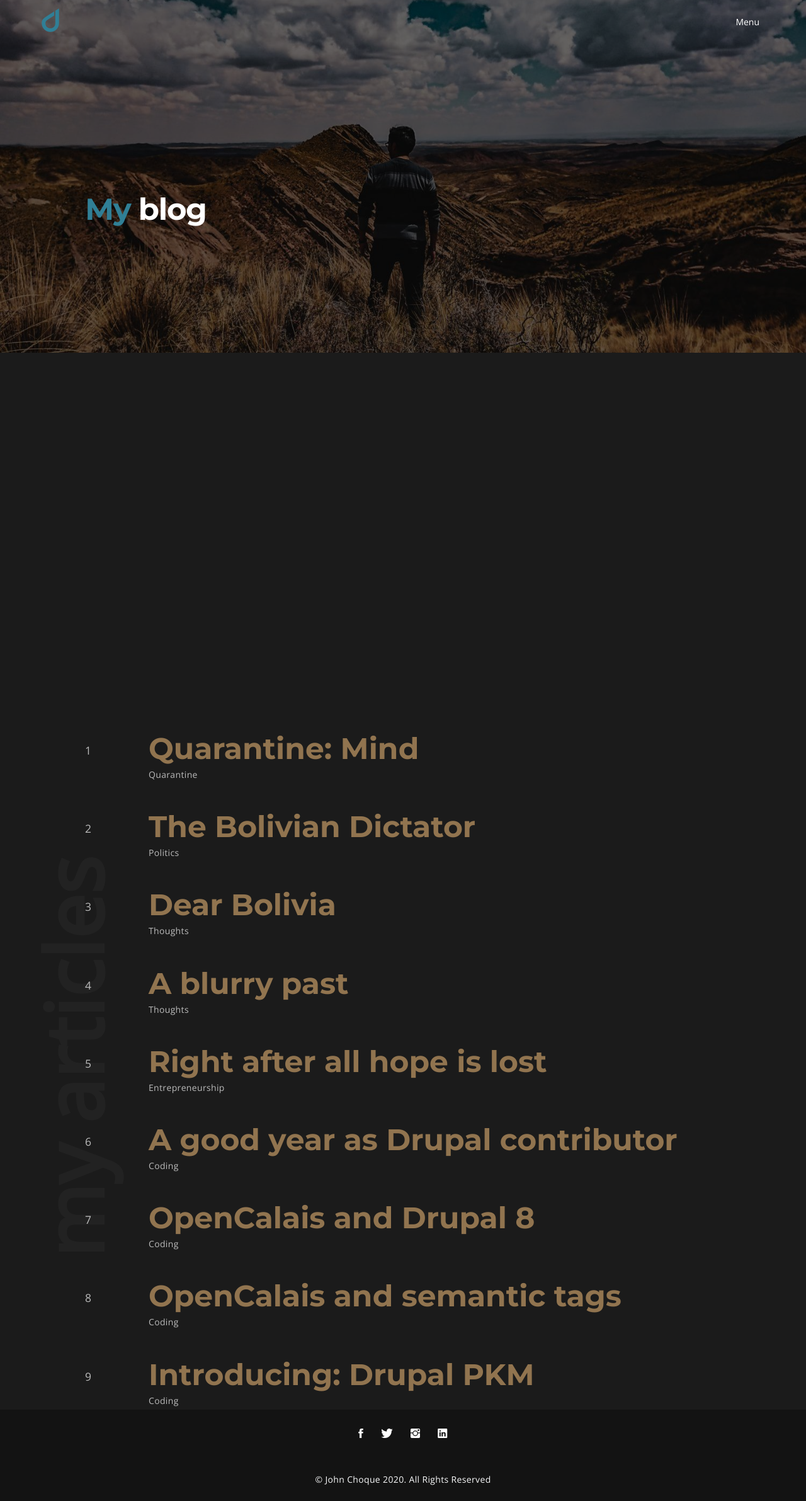
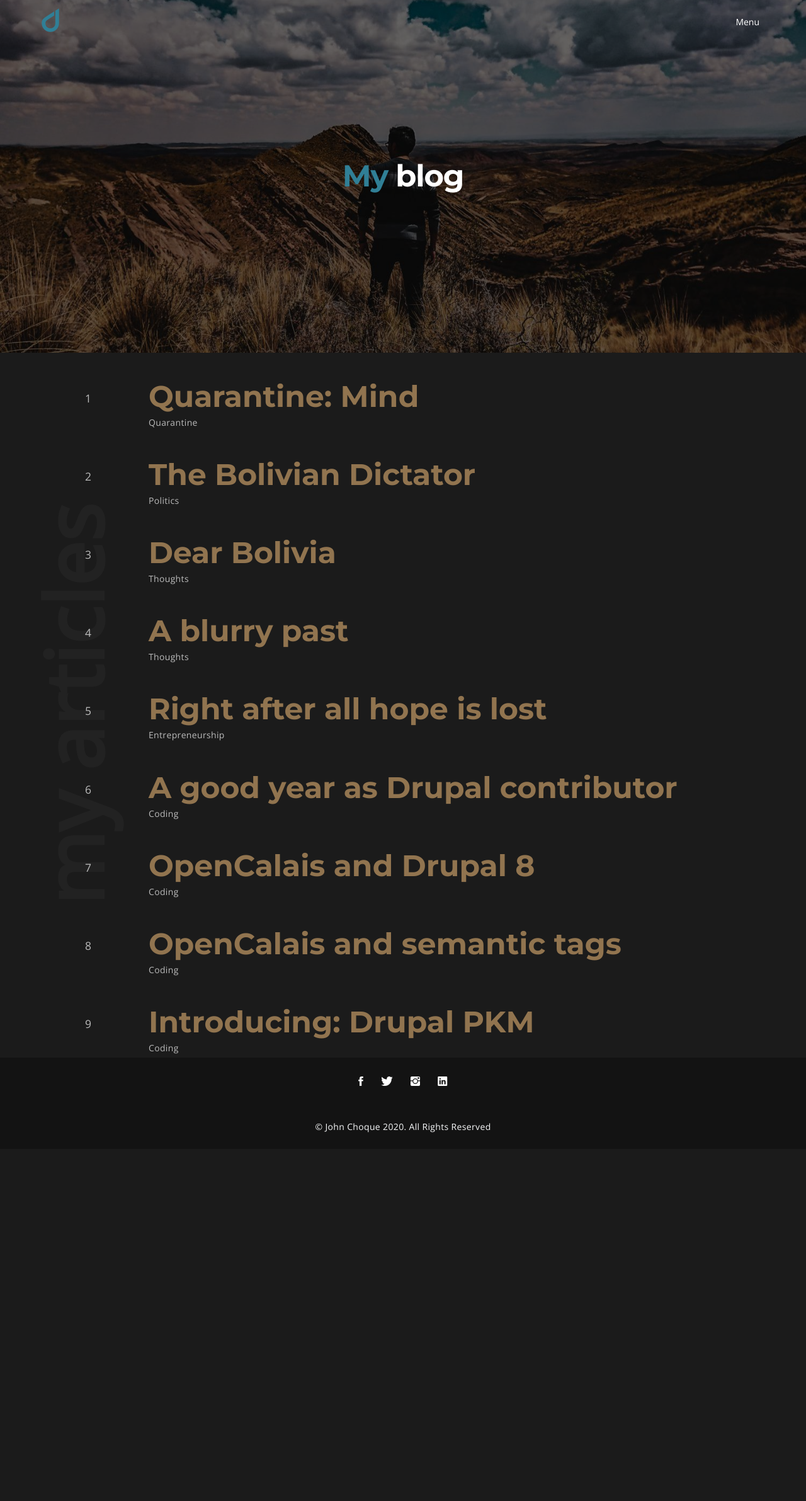
Before and after one commit to thethoughtfulmillennial/thethoughtfulmillennial.github.io, a Jekyll site: the page built from blog.html, in a window 1280 px wide. Shown: the whole page at 63% size. Built offline with Jekyll 4.4.1, drawn with Linux system fonts in a browser that asks for light colours; some web fonts are replaced; after the commit the page ends 1824 px from its top, so only the background shows below that.

Commit message:
Updating headers.

```diff
--- a/assets/css/style.css
+++ b/assets/css/style.css
@@ -2450,3 +2450,6 @@ figure {
   align-items: center;
   justify-content: center;
 }
+.half {
+  height: 50vh !important;
+}
--- a/blog.html
+++ b/blog.html
@@ -4,21 +4,14 @@ layout: default
 
 {% include nav.html %}
 
-<div class="section">
-	<div class="section-bg half mask" style="background-image:url(assets/images/bg/header__about.jpg);"></div>
-	<div class="scrollable-content half">
-		<div class="vertical-centred">
-			<div class="boxed boxed-inner">
-				<div class="boxed">
-					<div class="container">
-						<div class="intro">
-							<div class="row">
-								<div class="col-md-8 col-lg-6">
-									<h1 class="text-white"><span class="text-primary">My</span> blog</h1>
-									<p></p>
-								</div>
-							</div>
-						</div>
+<div class="text-white section half">
+	<div class="hero--center">
+		<div class="section-bg mask" style="background-image:url(assets/images/bg/header__about.jpg);"></div>
+		<div class="boxed boxed-inner">
+			<div class="boxed">
+				<div class="container">
+					<div class="row">
+						<h1 class="text-white"><span class="text-primary">My </span>blog</h1>
 					</div>
 				</div>
 			</div>
```
Also changed, not shown: about.html (+5 -10 lines), projects.html (+8 -15 lines).
